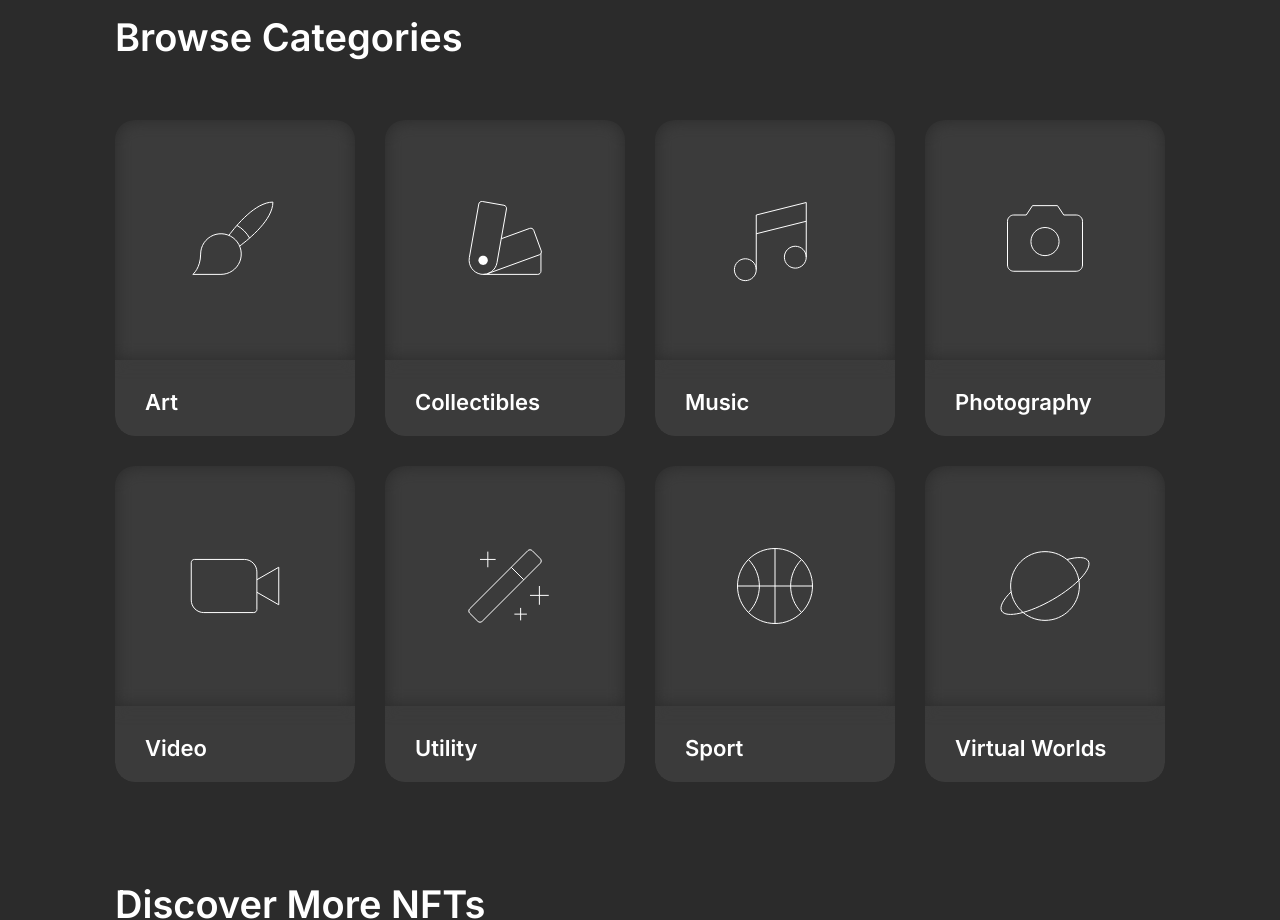
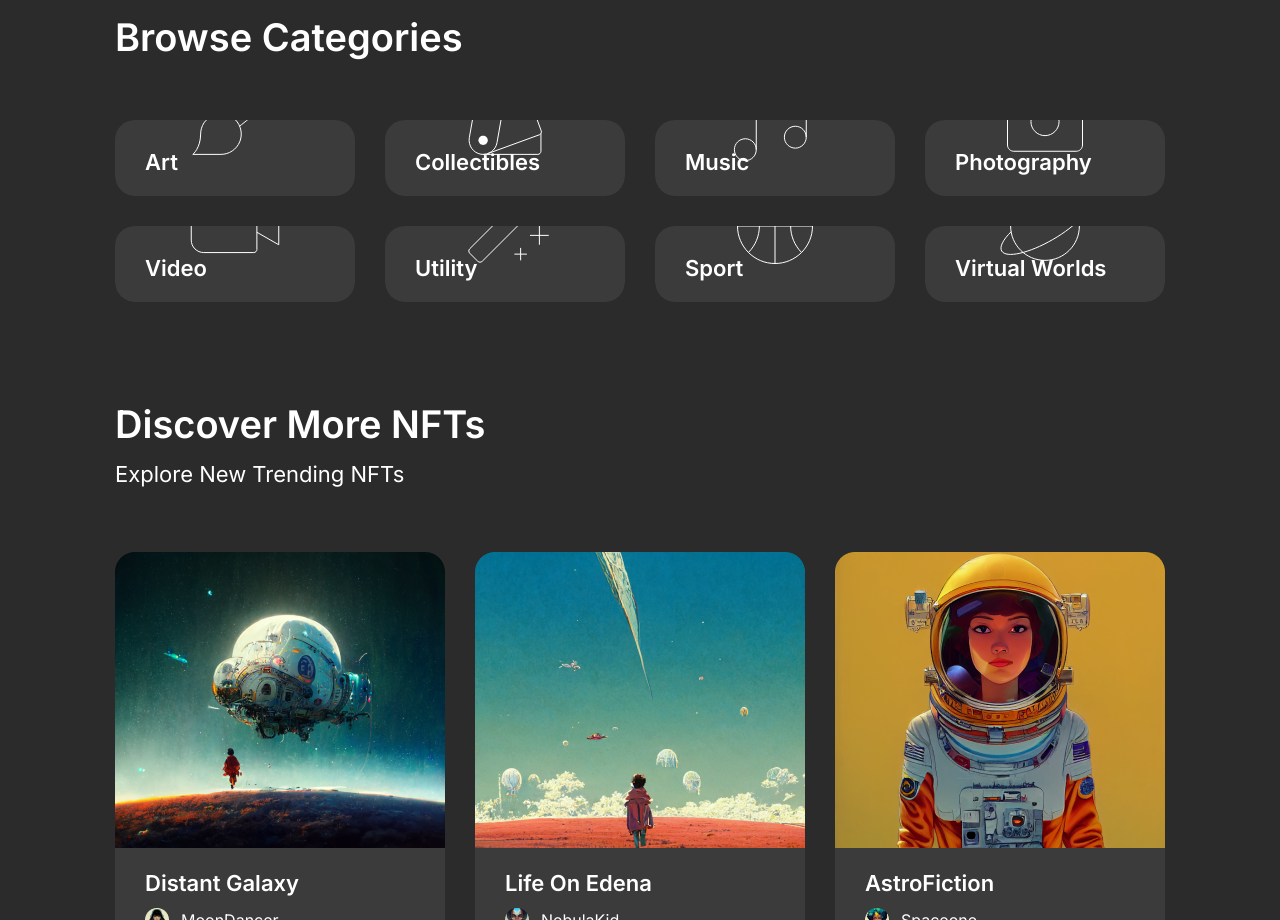
Before and after one commit to Kundan730/Nexus-Vista-NFT-Marketplace, a Next.js app: page /dashboard in a window 1280 px wide. Shown: the part 2540-3460 px from the top of the page. Built offline with nearby package versions, Linux system fonts and the light colour scheme.

Commit message:
admin error fix

```diff
--- a/app/dashboard/page.tsx
+++ b/app/dashboard/page.tsx
@@ -595,15 +595,6 @@ const Crypto = () => {
                   className="flex w-full max-w-[150px] flex-col overflow-hidden rounded-[20px] sm:max-w-[120px] md:max-w-[150px] lg:max-w-[200px] xl:max-w-[240px] "
                 >
                   <div className="relative">
-                    <div
-                      style={{
-                        backgroundimg: `url(${data?.img})`,
-                        filter: 'blur(8px)',
-                        backgroundPosition: 'center',
-                        backgroundSize: 'cover',
-                      }}
-                      className="flex h-[142px] flex-row items-center justify-center rounded-t-[20px] bg-[#3B3B3B] lg:h-[240px]"
-                    ></div>
                     <div className="absolute left-1/2 top-1/2 -translate-x-1/2 -translate-y-1/2">
                       <img src={data.icon} alt="img" />
                     </div>
```
